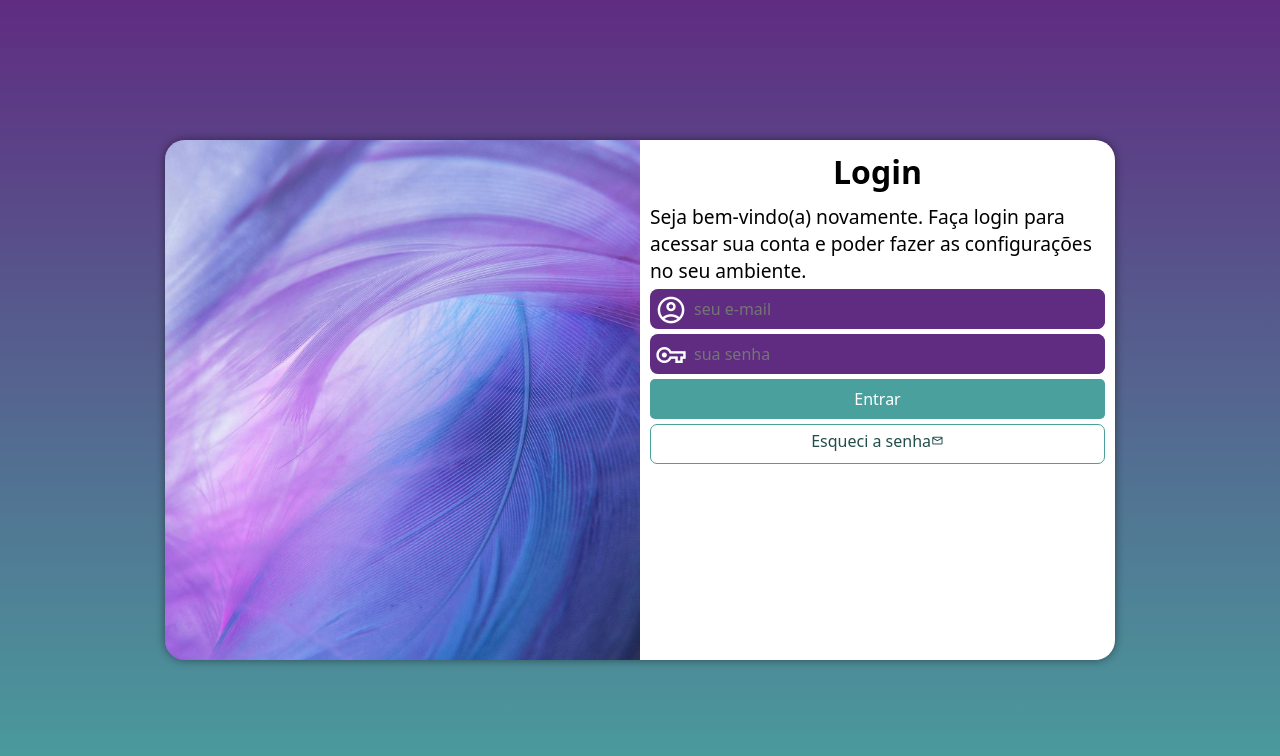
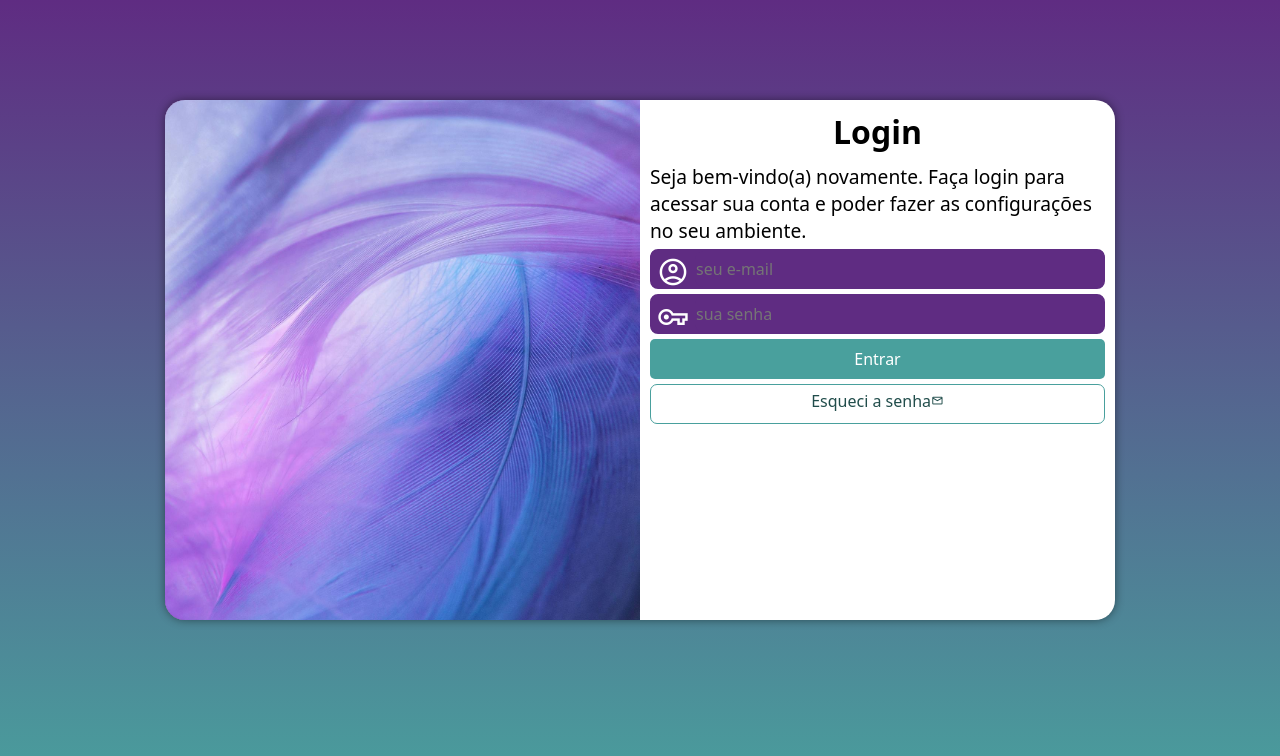
Before and after one commit to nathanprestesdeveloper/projeto-login, a plain HTML site: page index.html in a window 1280 px wide. Drawn offline with nearby package versions, Linux system fonts and the light colour scheme.

Commit message:
Ainda tentando resolver tela

```diff
--- a/estilos/mediaquery.css
+++ b/estilos/mediaquery.css
@@ -1,6 +1,6 @@
 @charset "UTF-8";
 
-@media screen and (min-width: 769px) and (max-width: 992px) /*Tablet*/ {
+@media screen and (min-width: 790px) and (max-width: 992px) /*Tablet*/ {
 
     body {
         background-image: linear-gradient(to top, #49a09d,#5f2c82);
--- a/estilos/style.css
+++ b/estilos/style.css
@@ -24,7 +24,7 @@ html, body {
 main {
     position: relative;
 
-    height: 100vh;
+    height: 90vh;
     width: 100vw;
 }
 
@@ -76,6 +76,7 @@ form > div.campo {
     display: block;
     border-radius: 8px;
     margin: 5px 0px;
+    border: 2px solid #5f2c82;
 }
 
 div.campo > label {
@@ -92,12 +93,16 @@ div.campo > span {
 div.campo > input {
     background-color: #5f2c82;
     font-size: 1em;
-    width: calc(100% - 43px);
+    width: calc(100% - 44px);
     transform: translate(43px, -41.9px);
     height: 100%;
     border: 0px;
     border-radius: 8px;
     padding: 1px;
+}
+
+div.campo > input:focus-within {
+    background-color: white;
 }
 
 form > input[type=submit] {
```
